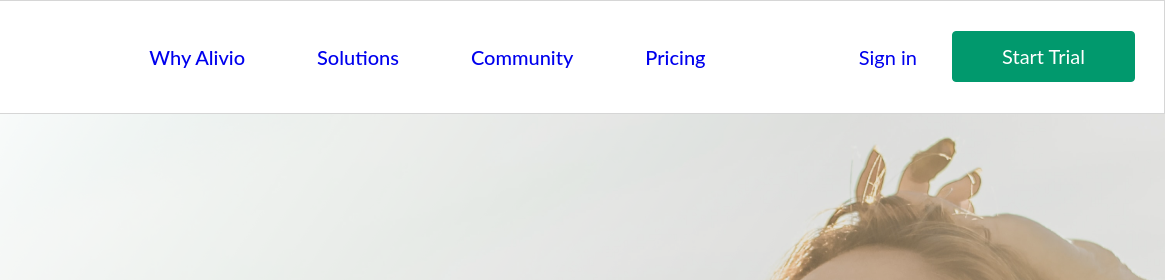
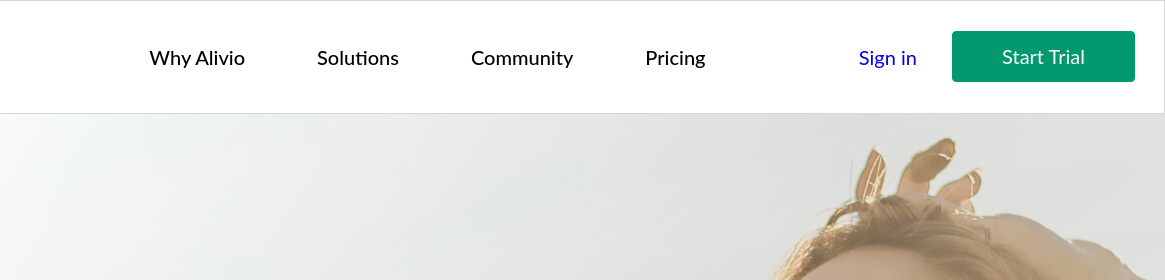
Before and after one commit to Mark-Andre17/Alivio, a plain HTML site: page index.html in a window 1280 px wide. Shown: the top 280 px of the page, 115-1280 px from the left. Drawn offline with Linux system fonts and the light colour scheme.

Commit message:
Update style.css

```diff
--- a/css/style.css
+++ b/css/style.css
@@ -68,6 +68,10 @@ body{
 }
 .header-items__href:hover{
     color: #01996D;
+}
+.header-items__href{
+    color:black;
+
 }
 .first-page{
     background-image: url(../img/BG.png);
```
